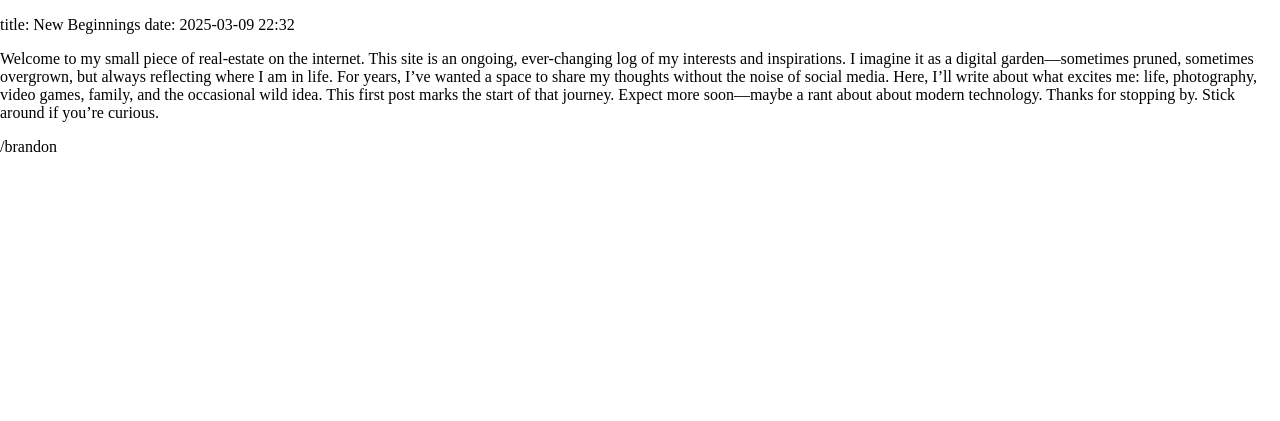
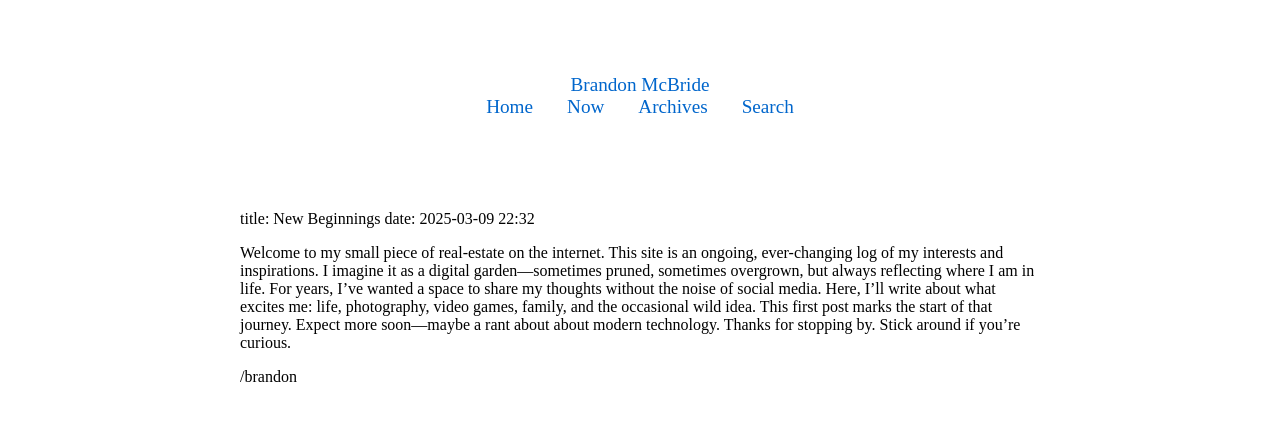
Before and after one commit to bmcbride-op/bmcbride-op.github.io, a Jekyll site: the page built from _posts/2025-03-09-new-beginnings.md, in a window 1280 px wide. Shown: the top 421 px of the page. Built offline with Jekyll 4.4.1, drawn with Linux system fonts in a browser that asks for light colours; some web fonts are replaced.

Commit message:
Update default.html

```diff
--- a/_layouts/default.html
+++ b/_layouts/default.html
@@ -3,10 +3,23 @@
   <head>
     <meta charset="utf-8">
     <title>{{ page.title }} | {{ site.title }}</title>
+    <link rel="alternate" type="application/rss+xml" title="RSS Feed for {{ site.title }}'s blog" href="/feed.rss">
+    <link rel="icon" href="" type="image/x-icon">
     <link href="https://fonts.googleapis.com/css?family=Times+New+Roman" rel="stylesheet">
     <link rel="stylesheet" href="/style.css">
   </head>
   <body>
-    {{ content }}
+    <div class="container">
+      <br /><br /><br />
+      <div id="header">
+        <a id="logo" href="/">{{ site.title }}</a>
+        <a href="/" title="Home">Home</a>
+        <a href="/now" title="Now">Now</a>
+        <a href="/archives" title="Archives">Archives</a>
+        <a href="/search" title="Search">Search</a>
+      </div>
+      <br /><br />
+      {{ content }}
+    </div>
   </body>
 </html>
```
